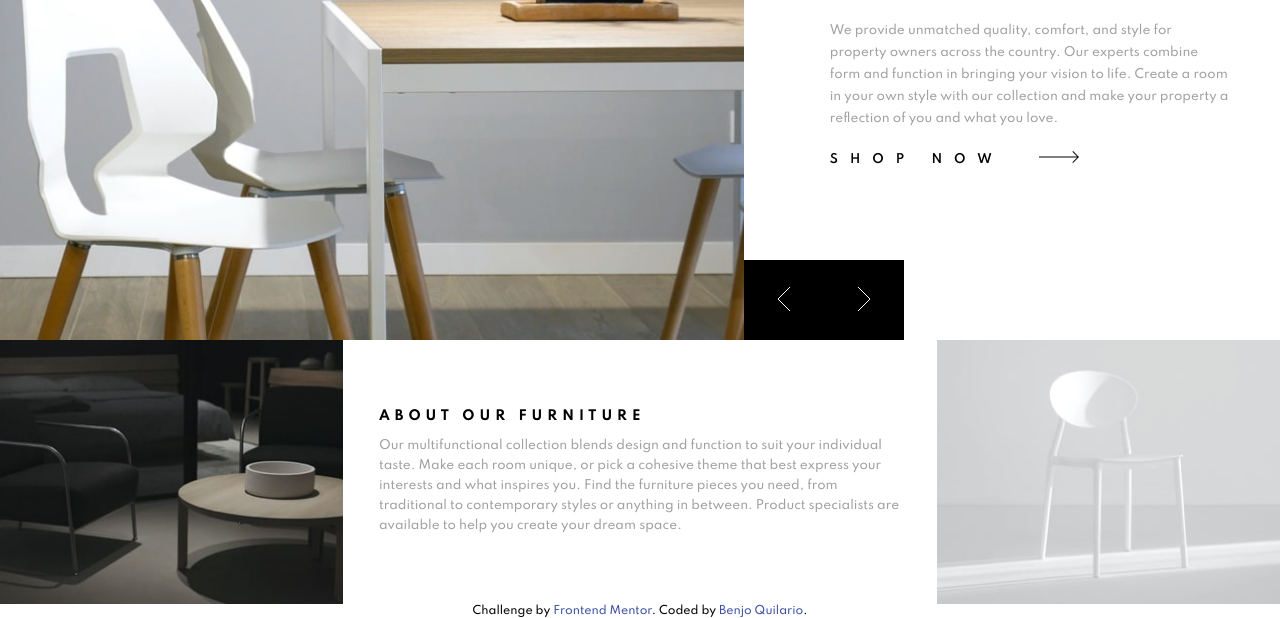
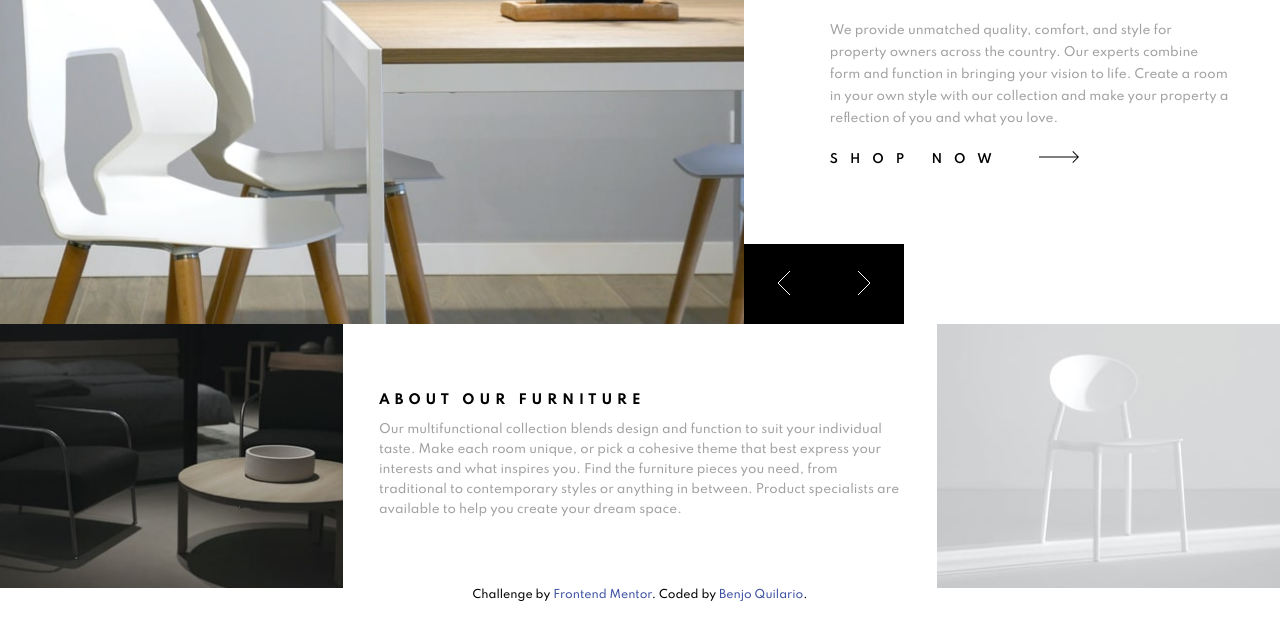
Before and after one commit to quilariobenjo/FEM-room-homepage, a website: page index.html in a window 1280 px wide. Shown: the part 188-806 px from the top of the page. Drawn offline with nearby package versions, Linux system fonts and the light colour scheme; files that its build step writes are made by us from their sources.

Commit message:
decreased the min-height

```diff
--- a/app/scss/layout/_overall.scss
+++ b/app/scss/layout/_overall.scss
@@ -35,7 +35,7 @@
       }
       @include breakpoint-up(medium) {
         height: 60vh;
-        min-height: 33rem;
+        min-height: 32rem;
       }
 
       &--img {
```
